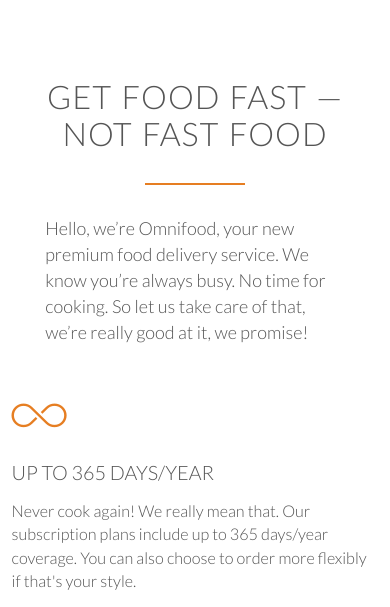
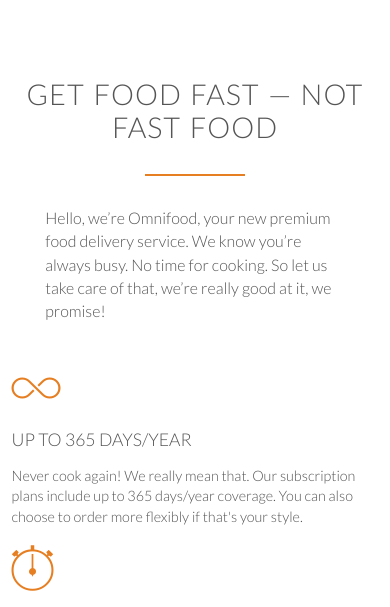
Before and after one commit to carlosscherer86/omnifood, a website: page index.html in a window 390 px wide. Shown: the part 846-1453 px from the top of the page. Drawn offline with Linux system fonts and the light colour scheme; files whose address does not match are found by name.

Commit message:
Responsive site

```diff
--- a/resources/css/queries.css
+++ b/resources/css/queries.css
@@ -39,7 +39,11 @@
 
 /*Small phones to small tablets from 481px to 767px*/
 @media only screen and (max-width:767px) {
-
+    body{font-size: 16px;}
+    section {padding: 30px, 0;}
+    .row, .hero-text-box {padding: 0, 4%;}
+    .col { width: 100%; }
+    .main-nav {display: none;}
 }
 
 /*Small phones from 0 to 480px*/
--- a/resources/css/style.css
+++ b/resources/css/style.css
@@ -8,7 +8,7 @@
     box-sizing: border-box;
 }
 
-html{
+html, body{
     background-color: #fff;
     color: #555;
     font-family: 'Lato', 'Arial', sans-serif;
```
